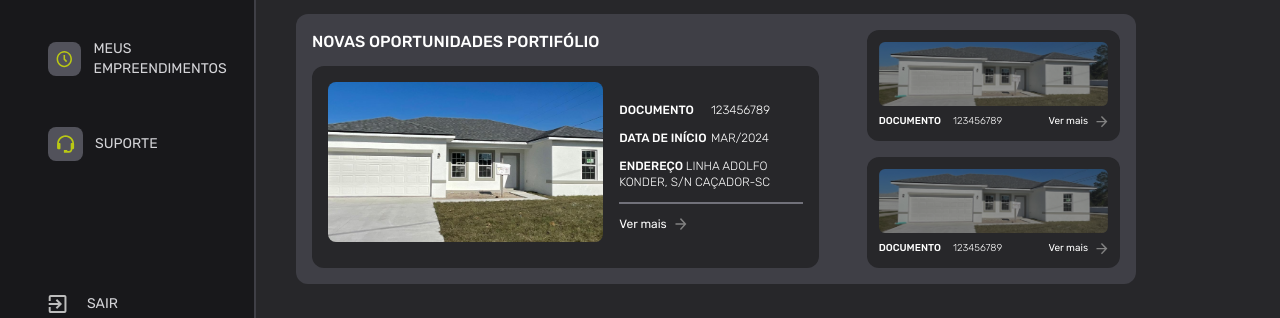
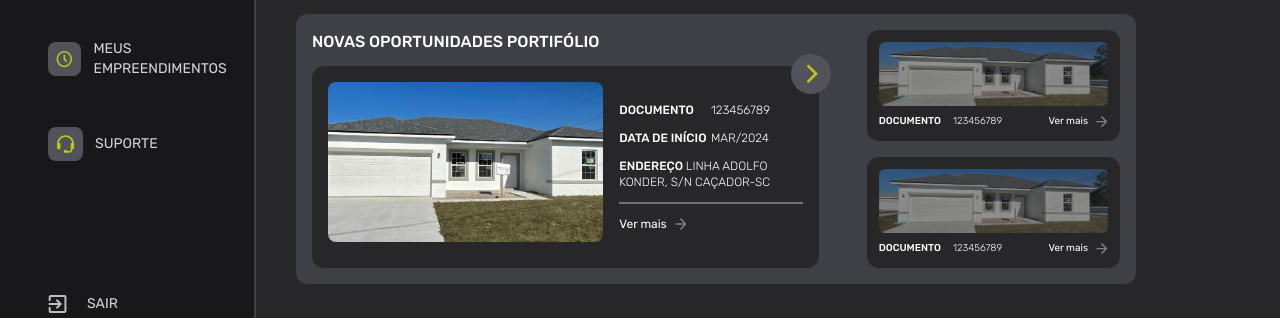
Before and after one commit to douglasc-c/jb-next, a Next.js app: page /pt-BR/dashboard in a window 1280 px wide. Shown: the part 459-777 px from the top of the page. Built offline with nearby package versions, Linux system fonts and the light colour scheme.

Commit message:
feat(new-opportunities): add arrow right

```diff
--- a/src/components/cards/new-opportunities.tsx
+++ b/src/components/cards/new-opportunities.tsx
@@ -3,6 +3,7 @@
 import { useLayoutContext } from '@/context/layout-context'
 import { OpportunitiesPreview } from './opportunities-preview'
 import { SmallOpportunitiesPreview } from './small-opportunities-preview'
+import Image from 'next/image'
 
 export function NewOpportunities() {
   const { textNewOpportunities } = useLayoutContext()
@@ -13,7 +14,16 @@ export function NewOpportunities() {
         <h3 className="uppercase font-medium">
           {textNewOpportunities.newOpportunitiesPortifolio}
         </h3>
-        <div>
+        <div className="relative flex flex-row-reverse">
+          <div className="absolute bg-zinc-600 rounded-full p-2 h-10 w-10 flex items-center justify-center -mt-3 -mr-3">
+            <Image
+              src="/images/svg/arrowRightGreen.svg"
+              alt="arrow icon"
+              height={14}
+              width={14}
+            />
+          </div>
+
           <OpportunitiesPreview />
         </div>
       </div>
```
